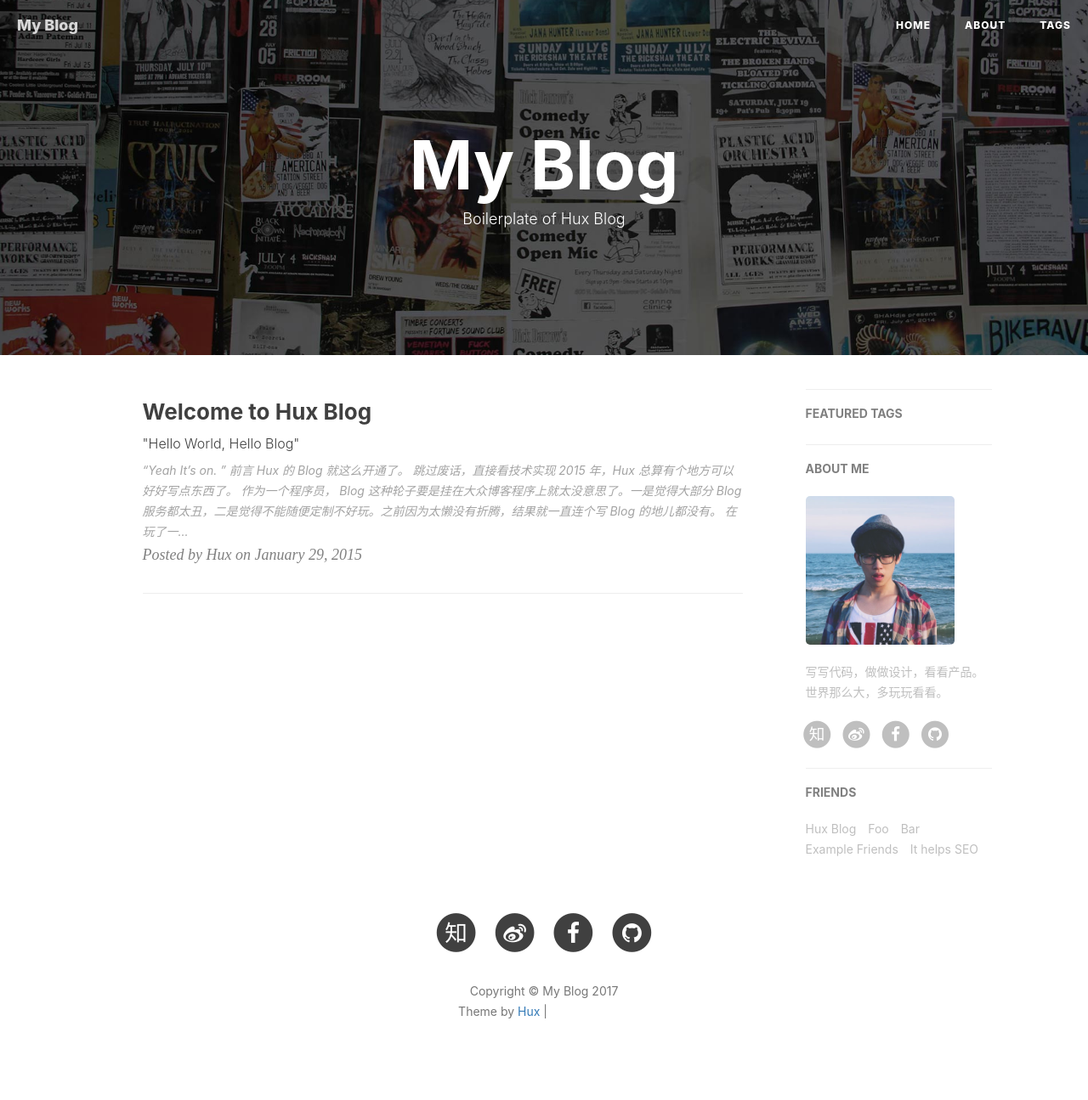
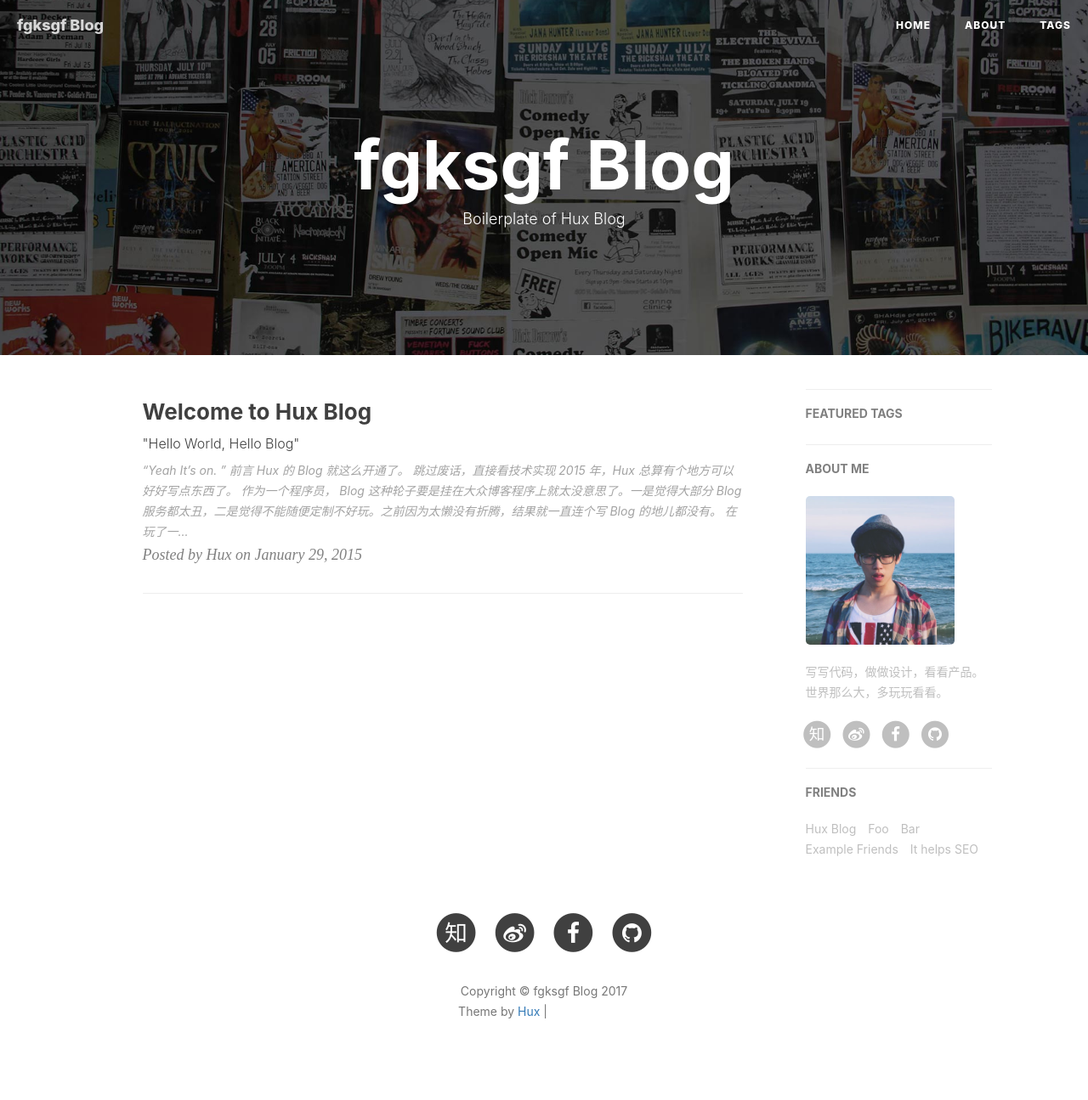
Before and after one commit to fgksgf/fgksgf.github.io, a Jekyll site: the page built from index.html, in a window 1280 px wide. Shown: the whole page at 85% size. Built offline with Jekyll 4.4.1, drawn with Linux system fonts in a browser that asks for light colours; nearby versions of some CDN libraries; the list of posts is cut into pages by our own code; comment, search, counter and statistics services are not loaded; grey boxes are pictures that could not be loaded.

Commit message:
Update _config.yml

```diff
--- a/_config.yml
+++ b/_config.yml
@@ -1,6 +1,6 @@
 # Site settings
-title: My Blog
-SEOTitle: 你的博客 | Your Blog
+title: fgksgf Blog
+SEOTitle: My Blog
 header-img: img/home-bg.jpg
 email: fgksgf@sina.com
 description: ""
@@ -12,11 +12,11 @@ baseurl: "/huxblog-boilerplate"         # for example, '/blog' if your blog host
 
 # SNS settings
 RSS: false
-weibo_username:     huxpro
-zhihu_username:     huxpro
-github_username:    huxpro
+weibo_username:     fgksgf
+zhihu_username:     fgksgf
+github_username:    fgksgf
 #twitter_username:  huxpro
-facebook_username:  huxpro
+facebook_username:  fgksgf
 
 
 
@@ -24,7 +24,7 @@ facebook_username:  huxpro
 # from 2016, 'pygments' is unsupported on GitHub Pages. Use 'rouge' for highlighting instead.
 highlighter: rouge
 permalink: pretty
-paginate: 10
+paginate: 5
 exclude: ["less","node_modules","Gruntfile.js","package.json","README.md"]
 anchorjs: true                          # if you want to customize anchor. check out line:181 of `post.html`
 
@@ -61,8 +61,8 @@ duoshuo_share: true                     # set to false if you want to use Commen
 # Baidu Analytics
 ba_track_id: 4cc1f2d8f3067386cc5cdb626a202900
 # Google Analytics
-ga_track_id: 'UA-49627206-1'            # Format: UA-xxxxxx-xx
-ga_domain: huangxuan.me
+#ga_track_id: 'UA-49627206-1'            # Format: UA-xxxxxx-xx
+#ga_domain: huangxuan.me
 
 
 
```
